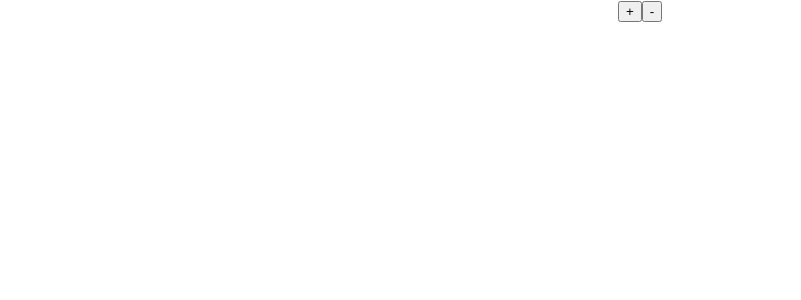
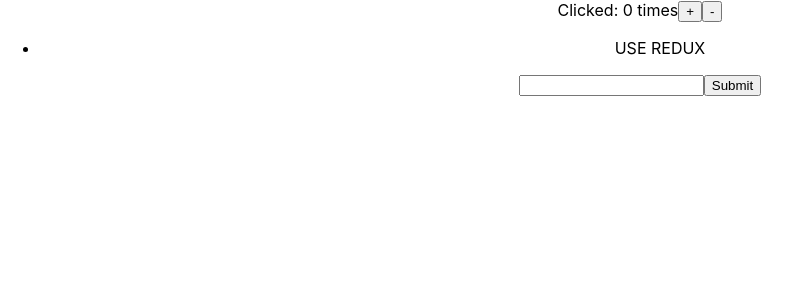
Before and after one commit to hong-sehyun/redux-counter-app, a React (Create React App) app: page / in a window 1280 px wide. Shown: the top 300 px of the page, without its empty margins (0-801 px from the left). Built offline with nearby package versions, Linux system fonts and the light colour scheme.

Commit message:
refactor: RootState로 todo 구현

```diff
--- a/src/App.tsx
+++ b/src/App.tsx
@@ -1,21 +1,43 @@
-import './App.css';
+import React, { useState } from "react";
+import "./App.css";
+import { useDispatch, useSelector } from "react-redux";
+import { RootState } from "./reducers";
 
 type Props = {
   value: any;
   onIncrement: () => void;
   onDecrement: () => void;
-}
+};
 
-function App({value, onIncrement, onDecrement} : Props) {
+function App({ value, onIncrement, onDecrement }: Props) {
+  const dispatch = useDispatch();
+  const counter = useSelector((state: RootState) => state.counter);
+  const todos: string[] = useSelector((state: RootState) => state.todos);
+
+  const [todoVaule, setTodoVaule] = useState("");
+  const handleChange = (e: React.ChangeEvent<HTMLInputElement>) => {
+    setTodoVaule(e.target.value);
+  };
+  const addTodo = (e: React.FormEvent<HTMLFormElement>) => {
+    e.preventDefault();
+    dispatch({ type: "ADD_TODO", text: todoVaule });
+    setTodoVaule("");
+  };
+
   return (
     <div className="App">
-      {/* Clicked: {value} times */}
-      <button onClick={onIncrement}>
-        +
-      </button>
-      <button onClick={onDecrement}>
-        -
-      </button>
+      Clicked: {counter} times
+      <button onClick={onIncrement}>+</button>
+      <button onClick={onDecrement}>-</button>
+      <ul>
+        {todos.map((todo, index) => (
+          <li key={index}>{todo}</li>
+        ))}
+      </ul>
+      <form onSubmit={addTodo}>
+        <input type="text" value={todoVaule} onChange={handleChange} />
+        <input type="submit" />
+      </form>
     </div>
   );
 }
```
Also changed, not shown: src/reducers/index.tsx (+5 -3 lines).
